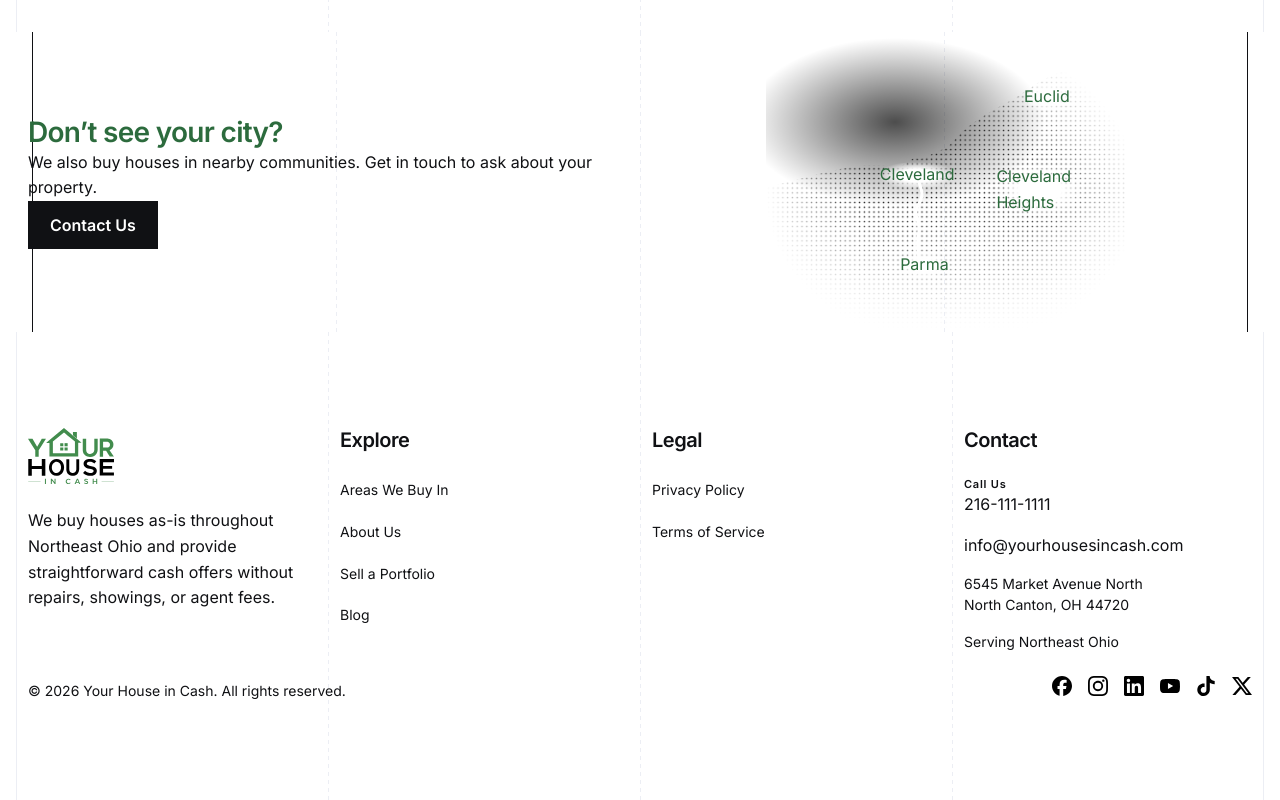
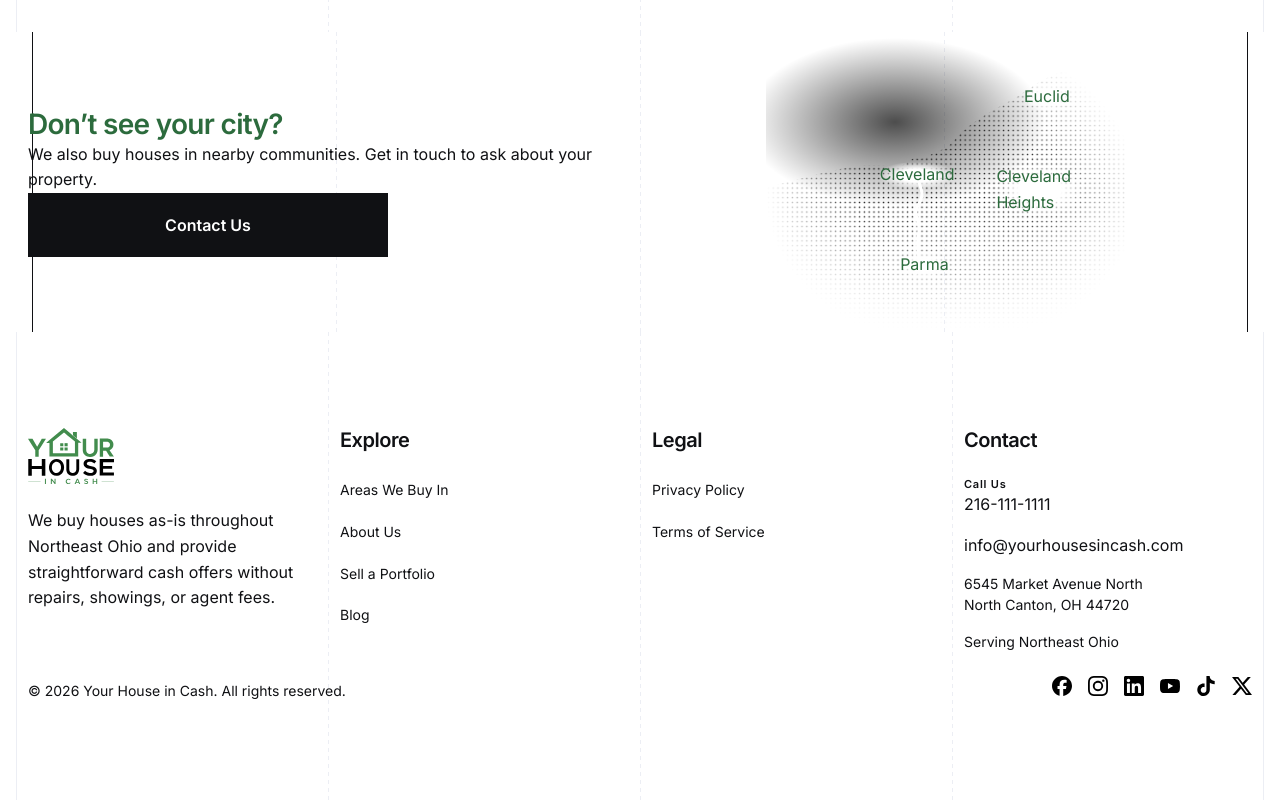
Before and after one commit to YHICAdmin/your-house-in-cash, a Next.js app: page /areas-we-buy-in in a window 1280 px wide. Shown: the part 1324-2124 px from the top of the page. Built offline with nearby package versions, Linux system fonts and the light colour scheme.

Commit message:
change button size

```diff
--- a/src/app/(site)/areas-we-buy-in/page.tsx
+++ b/src/app/(site)/areas-we-buy-in/page.tsx
@@ -61,7 +61,7 @@ export default function AreasWeBuyInPage() {
                 We also buy houses in nearby communities. Get in touch to ask about your property.
               </p>
             </div>
-            <Button href="/contact" className={styles.contactButton}>Contact Us</Button>
+            <Button href="/contact" variant="conversion" className={styles.contactButton}>Contact Us</Button>
             </div>
             <div className={styles.contactIllustration}>
               <LocalAreaMap cities={illustrationCities} idPrefix="contact-map" />
```
Also changed, not shown: project-documentation/website-specification/areas-we-buy-in-page.md (+2 -2 lines).
